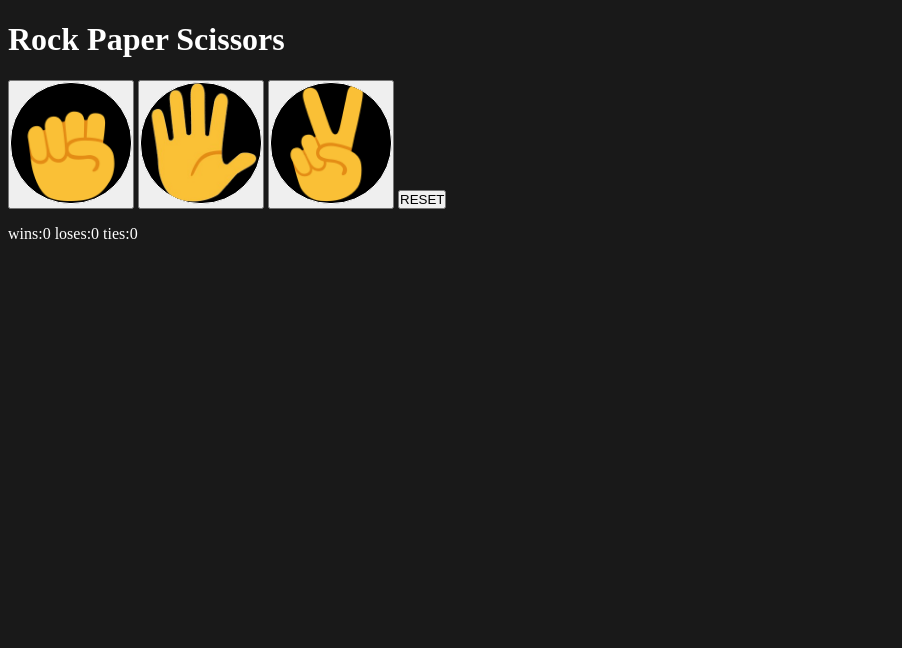
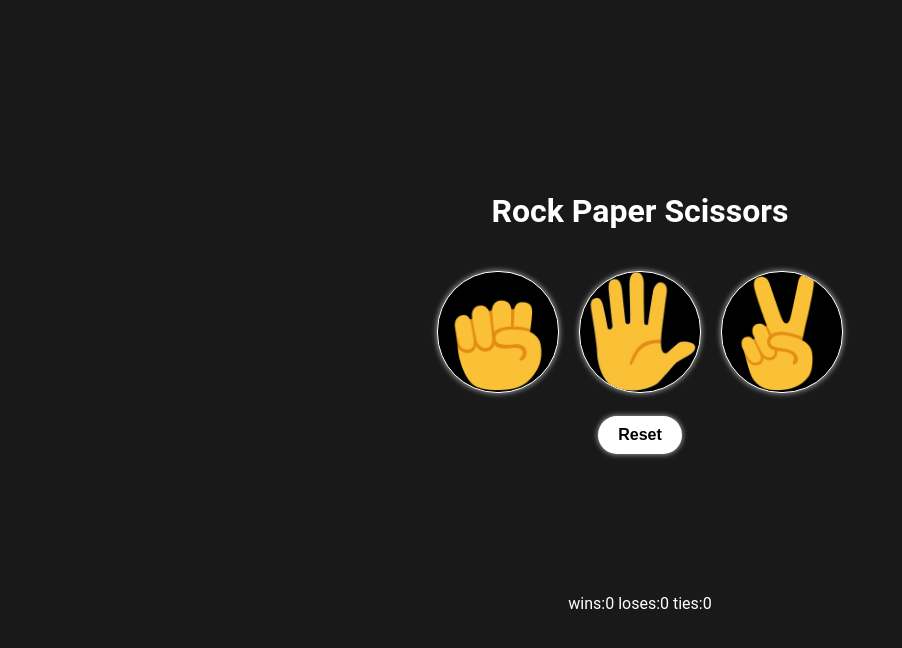
Before and after one commit to nithin1018/webdev, a plain HTML site: page rock-paper-scissors.html in a window 1280 px wide. Shown: the whole page, without its empty margins (0-902 px from the left). Drawn offline with Linux system fonts and the light colour scheme.

Commit message:
fixed css added some small styling

```diff
--- a/cssfiles/rock-paper-scisssors.css
+++ b/cssfiles/rock-paper-scisssors.css
@@ -1,22 +1,67 @@
-body{
+body {
   background-color: rgb(25, 25, 25);
   color: white;
   padding: 0;
-
-} button{
+  margin: 0;
+  font-family: "Roboto", sans-serif;
+  display: flex;
+  justify-content: center;
+  align-items: center;
+  height: 100svh;
+  flex-direction: column;
+  gap: 20px;
+}
+button {
   margin: 0;
   padding: 0;
+  background-color: transparent;
+    border: none;
+    outline: none;
 }
 
+img{
+    width: 100%;
+    height: 100%;
+    object-fit: cover;
+    border-radius: 100px;
+    box-shadow: 0 0 5px 1px rgba(255, 255, 255, 0.5);
+    transition: all 0.5s ease;
 
+    &:hover{
+        transform: scale(1.05);
+    }
+}
 
-.move-icon{
+.move-icon {
   height: 120px;
   padding: 0;
-   width:120px;
+  width: 120px;
   background-color: black;
   border: 1px solid white;
   border-radius: 60px;
+}
 
+.choices {
+  display: flex;
+  justify-content: center;
+  gap: 20px;
+  flex-direction: row;
+}
 
+.reset-button{
+    background-color: rgb(255, 255, 255);
+    color: rgb(0, 0, 0);
+    padding: 10px 20px;
+    border-radius: 20px;
+    cursor: pointer;
+    font: 1rem arial;
+    border: none;
+    font-weight: bold;
+    box-shadow: 0 0 5px 1px rgba(255, 255, 255, 0.5);
+    transition: all 0.5s ease;
+    transform: scaleX(1);
+
+    &:hover{
+        transform: scaleX(1.05);
     }
+}
--- a/rock-paper-scissors.html
+++ b/rock-paper-scissors.html
@@ -1,125 +1,134 @@
 <!DOCTYPE html>
 <html lang="en">
     <head>
-    <meta charset="UTF-8">
-    <meta name="viewport" content="width=device-width, initial-scale=1.0">
+        <meta charset="UTF-8" />
+        <meta name="viewport" content="width=device-width, initial-scale=1.0" />
         <title>Rock Paper Scissors</title>
-    <link rel = "stylesheet" href="cssfiles/rock-paper-scisssors.css">
+        <link rel="stylesheet" href="cssfiles/rock-paper-scisssors.css" />
     </head>
     <body>
         <h1>Rock Paper Scissors</h1>
-   <button
-   onclick="pickComputerMove();
+        <div class="choices">
+            <button onclick="pickComputerMove(); playGame('ROCK');" type="button">
+                <img src="images-html-files/rock-emoji.png" class="move-icon" />
+            </button>
 
-   playGame('ROCK');
-   "><img src="images-html-files/rock-emoji.png" class="move-icon"></button>
+            <button onclick="pickComputerMove(); playGame('PAPER');" type="button">
+                <img src="images-html-files/paper-emoji-removebg-preview.png" class="move-icon" />
+            </button>
 
-   <button
-   onclick="
+            <button onclick="pickComputerMove(); playGame('SCISSORS');" type="button">
+                <img src="images-html-files/scissors-emoji.png" class="move-icon" />
+            </button>
+
+            <script>
+                const rockButton = document.querySelector("[onclick=\"pickComputerMove(); playGame('ROCK');\"]");
+                const paperButton = document.querySelector("[onclick=\"pickComputerMove(); playGame('PAPER');\"]");
+                const scissorsButton = document.querySelector("[onclick=\"pickComputerMove(); playGame('SCISSORS');\"]");
+
+                rockButton.addEventListener("click", function() {
                     pickComputerMove();
-   playGame('PAPER');
-   "
-   ><img src="images-html-files/paper-emoji-removebg-preview.png" class="move-icon"></button>
-   <button onclick="
+                    playGame("ROCK");
+                });
+
+                paperButton.addEventListener("click", function() {
                     pickComputerMove();
-    playGame('SCISSORS');
+                    playGame("PAPER");
+                });
 
-   "><img src="images-html-files/scissors-emoji.png" class="move-icon"></button>
-   <button onclick="
-   score.wins=0;
-   score.loses=0;
-   score.ties=0;
-   localStorage.removeItem('score');
-   updateScoreElement();
-   ">RESET</button>
-   <P class="js-result"></P>
+                scissorsButton.addEventListener("click", function() {
+                    pickComputerMove();
+                    playGame("SCISSORS");
+                });
+            </script>
+        </div>
+
+        <button onclick="resetScore();" class="reset-button" type="button">
+            Reset
+        </button>
+        <p class="js-result"></p>
         <p class="js-moves"></p>
         <p class="js-score"></p>
-</body>
+
         <script>
-
-    let score = JSON.parse(localStorage.getItem('score'))
-    || {
+            let score = JSON.parse(localStorage.getItem("score")) || {
                 wins: 0,
                 loses: 0,
                 ties: 0,
-
             };
             updateScoreElement();
 
-        let computerMove='';
-        let result='';
-        function pickComputerMove(){
+            let computerMove = "";
+            let result = "";
+
+            function pickComputerMove() {
                 const randNum = Math.random();
-        if(randNum>0 && randNum<1/3){
-        computerMove='ROCK';
-        }else if(randNum>1/3 && randNum<2/3){
-        computerMove='PAPER';
-        }
-        else {
-        computerMove='SCISSORS';
+                if (randNum > 0 && randNum < 1 / 3) {
+                    computerMove = "ROCK";
+                } else if (randNum > 1 / 3 && randNum < 2 / 3) {
+                    computerMove = "PAPER";
+                } else {
+                    computerMove = "SCISSORS";
                 }
             }
 
-        function playGame(playerMove){
-
-        if(playerMove==='ROCK'){
-            if(computerMove==='ROCK'){
-        result='Its a TIE';
+            function playGame(playerMove) {
+                if (playerMove === "ROCK") {
+                    if (computerMove === "ROCK") {
+                        result = "Its a TIE";
+                    } else if (computerMove === "SCISSORS") {
+                        result = "You WON";
+                    } else if (computerMove === "PAPER") {
+                        result = "You LOSE";
                     }
-    else if(computerMove==='SCISSORS'){
-        result='You WON';
-    }else if(computerMove==='PAPER'){
-        result='You LOSE';
+                } else if (playerMove === "PAPER") {
+                    if (computerMove === "PAPER") {
+                        result = "Its a TIE";
+                    } else if (computerMove === "ROCK") {
+                        result = "You WON";
+                    } else if (computerMove === "SCISSORS") {
+                        result = "You LOSE";
                     }
-}
-    else if(playerMove==='PAPER'){
-        if(computerMove==='PAPER'){
-        result='Its a TIE';
-    }
-    else if(computerMove==='ROCK'){
-        result='You WON';
-    }else if(computerMove==='SCISSORS'){
-        result='You LOSE';
-    }
-    }
-    else if(playerMove==='SCISSORS'){
-        if(computerMove==='SCISSORS'){
-    result='Its a TIE';
-   }
-   else if(computerMove==='PAPER'){
-    result='You WON';
-   }else if(computerMove==='ROCK'){
-    result='You LOSE';
+                } else if (playerMove === "SCISSORS") {
+                    if (computerMove === "SCISSORS") {
+                        result = "Its a TIE";
+                    } else if (computerMove === "PAPER") {
+                        result = "You WON";
+                    } else if (computerMove === "ROCK") {
+                        result = "You LOSE";
                     }
                 }
 
-    if(result==='You WON'){
+                if (result === "You WON") {
                     score.wins++;
-    }else if(result==='You LOSE'){
+                } else if (result === "You LOSE") {
                     score.loses++;
-    }else if(result==='Its a TIE'){
+                } else if (result === "Its a TIE") {
                     score.ties++;
                 }
-    localStorage.setItem('score',JSON.stringify(score));
-
+                localStorage.setItem("score", JSON.stringify(score));
 
                 updateScoreElement();
 
-
-    document.querySelector('.js-result')
-    .innerHTML = result;
-    document.querySelector('.js-moves')
-    .innerHTML =`you picked ${playerMove} computer picked ${computerMove}`;
-
+                document.querySelector(".js-result").innerHTML = result;
+                document.querySelector(
+                    ".js-moves"
+                ).innerHTML = `you picked ${playerMove} computer picked ${computerMove}`;
             }
 
-
-    function updateScoreElement(){
-        document.querySelector('.js-score')
-        .innerHTML= `wins:${score.wins}  loses:${score.loses}  ties:${score.ties}`;
-
+            function updateScoreElement() {
+                document.querySelector(
+                    ".js-score"
+                ).innerHTML = `wins:${score.wins}  loses:${score.loses}  ties:${score.ties}`;
             }
 
+            function resetScore() {
+                score.wins = 0;
+                score.loses = 0;
+                score.ties = 0;
+                localStorage.removeItem("score");
+                updateScoreElement();
+            }
         </script>
+    </body>
 </html>
```
Lines whose indentation alone changed are shown as unchanged.
